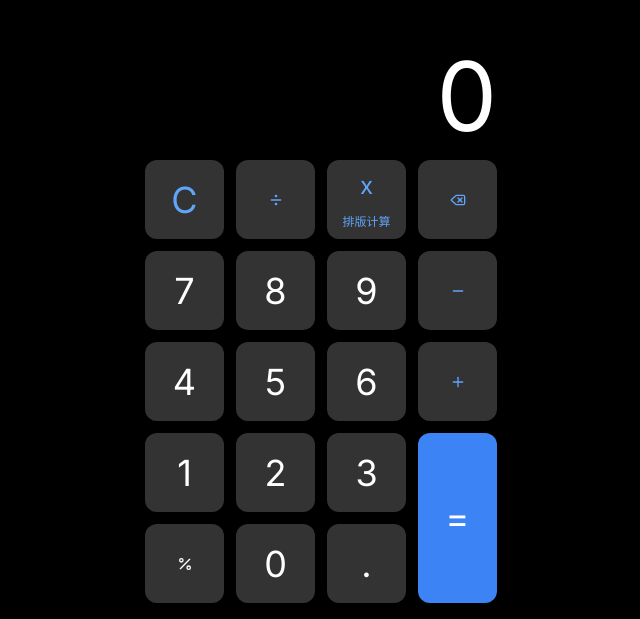
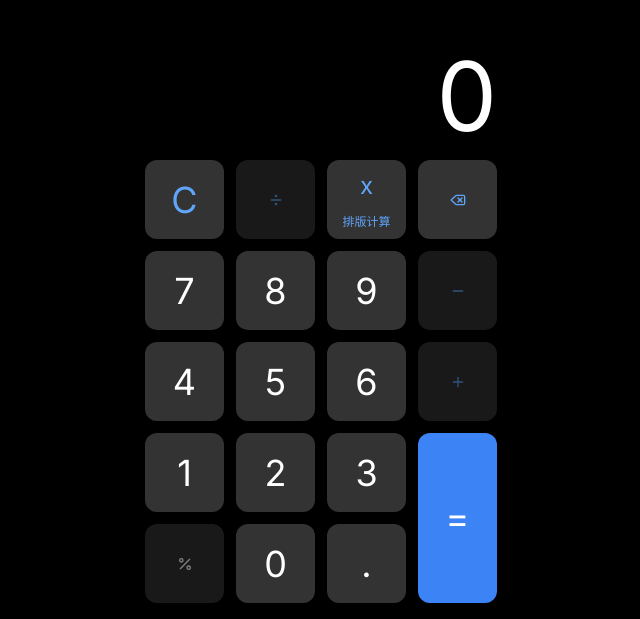
Before and after one commit to zhewenzhang/studio, a Next.js app: page / in a window 1280 px wide. Shown: the part 181-800 px from the top of the page, without its empty margins (319-959 px from the left). Built offline with nearby package versions, Linux system fonts and the light colour scheme.

Commit message:
继续帮我优化。

```diff
--- a/src/components/calculator.tsx
+++ b/src/components/calculator.tsx
@@ -58,6 +58,8 @@ export function Calculator() {
 
   const handleOperator = (nextOperator: string) => {
      if (nextOperator !== 'x') {
+      // This part is now effectively disabled by the button's disabled state,
+      // but kept as a fallback.
       toast({
         variant: "destructive",
         title: "Unsupported Operation",
@@ -153,7 +155,7 @@ export function Calculator() {
       </div>
       <div className="grid grid-cols-4 grid-rows-5 gap-3">
           <Button onClick={clearAll} className={getButtonClass('accent')}>C</Button>
-          <Button onClick={() => handleOperator('÷')} className={getButtonClass('accent')}><Divide size={32} /></Button>
+          <Button onClick={() => handleOperator('÷')} className={getButtonClass('accent')} disabled><Divide size={32} /></Button>
           <Button onClick={() => handleOperator('x')} className={cn(getButtonClass('accent'), 'flex flex-col items-center justify-center p-2 text-xl leading-none')}>
             <span className="text-2xl">x</span>
             <span className="text-xs mt-1 font-sans">排版计算</span>
@@ -163,19 +165,19 @@ export function Calculator() {
           <Button onClick={() => inputDigit('7')} className={getButtonClass('secondary')}>7</Button>
           <Button onClick={() => inputDigit('8')} className={getButtonClass('secondary')}>8</Button>
           <Button onClick={() => inputDigit('9')} className={getButtonClass('secondary')}>9</Button>
-          <Button onClick={() => handleOperator('-')} className={getButtonClass('accent')}><Minus size={32}/></Button>
+          <Button onClick={() => handleOperator('-')} className={getButtonClass('accent')} disabled><Minus size={32}/></Button>
 
           <Button onClick={() => inputDigit('4')} className={getButtonClass('secondary')}>4</Button>
           <Button onClick={() => inputDigit('5')} className={getButtonClass('secondary')}>5</Button>
           <Button onClick={() => inputDigit('6')} className={getButtonClass('secondary')}>6</Button>
-          <Button onClick={() => handleOperator('+')} className={getButtonClass('accent')}><Plus size={32} /></Button>
+          <Button onClick={() => handleOperator('+')} className={getButtonClass('accent')} disabled><Plus size={32} /></Button>
 
           <Button onClick={() => inputDigit('1')} className={getButtonClass('secondary')}>1</Button>
           <Button onClick={() => inputDigit('2')} className={getButtonClass('secondary')}>2</Button>
           <Button onClick={() => inputDigit('3')} className={getButtonClass('secondary')}>3</Button>
           <Button onClick={handleEquals} className={cn(getButtonClass('primary'), 'row-span-2 aspect-auto')}>=</Button>
 
-          <Button onClick={() => handleOperator('%')} className={getButtonClass('secondary')}><Percent size={32} /></Button>
+          <Button onClick={() => handleOperator('%')} className={getButtonClass('secondary')} disabled><Percent size={32} /></Button>
           <Button onClick={() => inputDigit('0')} className={getButtonClass('secondary')}>0</Button>
           <Button onClick={inputDecimal} className={getButtonClass('secondary')}>.</Button>
       </div>
```
